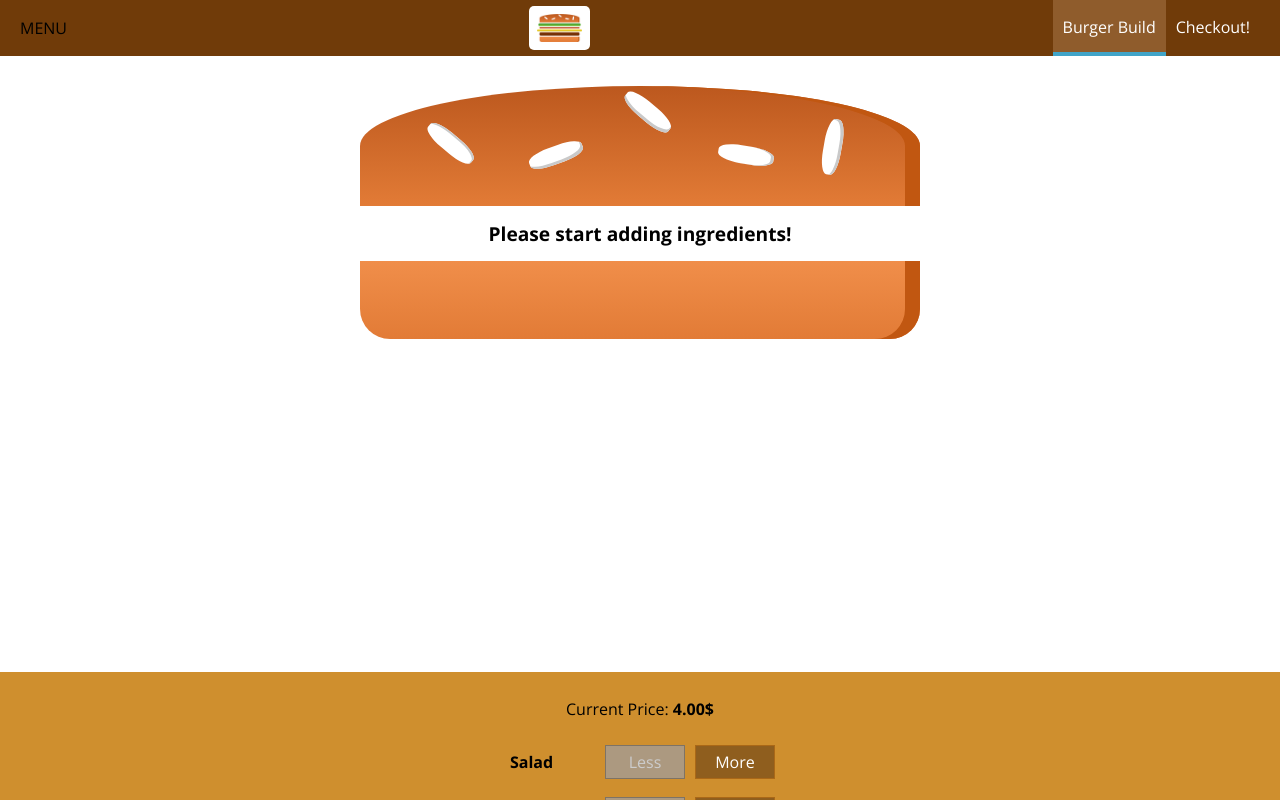
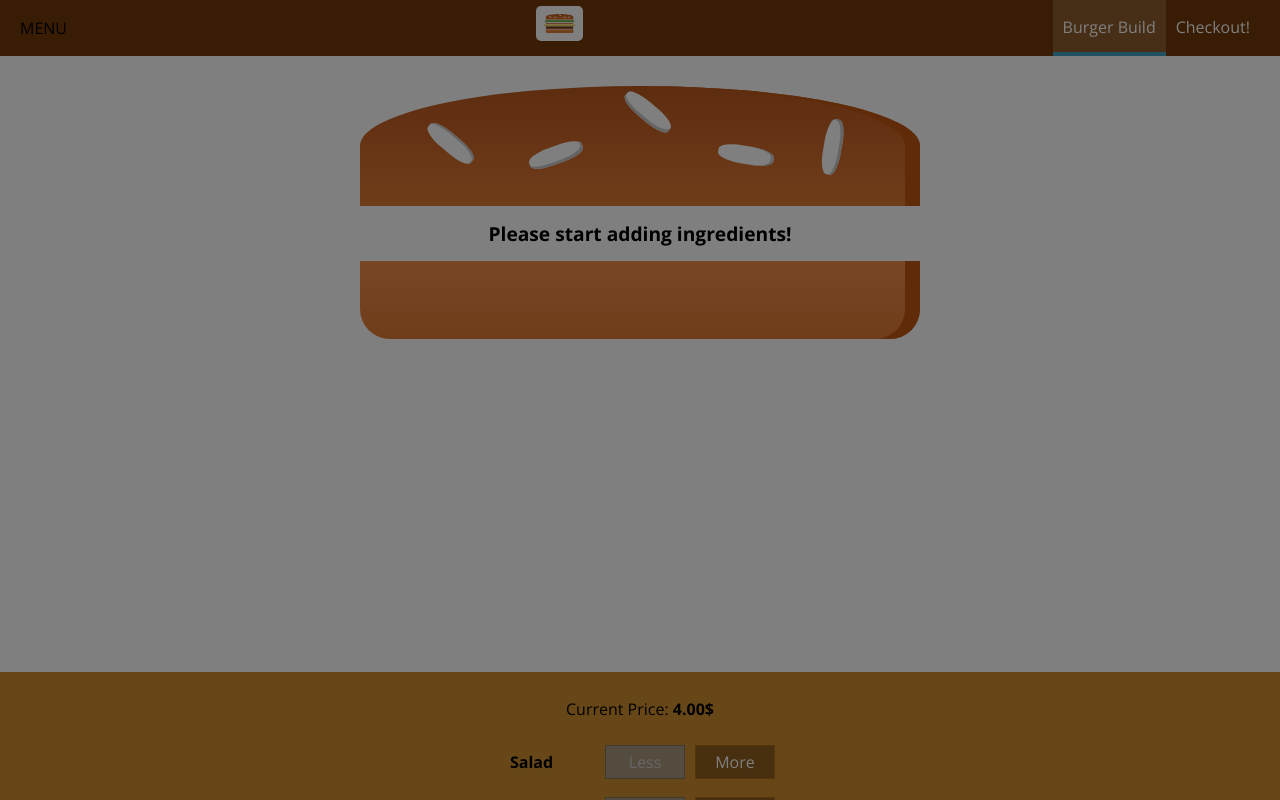
Before and after one commit to minhhieple97/burger-project, a React (Create React App) app: page / in a window 1280 px wide. Shown: the top 800 px of the page. Built offline with nearby package versions, Linux system fonts and the light colour scheme.

Commit message:
[1.0.0] buid-sideDrawer

```diff
--- a/src/components/Layout/Layout.js
+++ b/src/components/Layout/Layout.js
@@ -1,13 +1,27 @@
-import React from 'react';
+import React , {Component} from 'react';
 import Aux from '../../hoc/Wraper';
 import classes from './layout.module.css';
 import Toolbar from '../Navigation/Toolbar/Toolbar';
-const layout = (props)=>{
-    return <Aux>
+import SideDrawer from '../Navigation/SideDrawer/SideDrawer';
+class Layout extends Component {
+    state = {
+        showSideDrawer : true
+    }
+    sideDrawerClosedHandler = ()=>{
+        this.setState({showSideDrawer:false});
+    }
+    render(){
+        return (
+          <Aux>
         <Toolbar></Toolbar>
+        <SideDrawer
+        open={this.state.showSideDrawer}
+        closed={this.sideDrawerClosedHandler}></SideDrawer>
         <main className={classes.Content}>
-            {props.children}
+            {this.props.children}
         </main>
     </Aux>
+        )
+    }
 }
-export default layout;
+export default Layout;
--- a/src/components/Logo/Logo.js
+++ b/src/components/Logo/Logo.js
@@ -1,7 +1,7 @@
 import React from 'react';
 import classes from './logo.module.css'
 import burgerLogo from '../../assets/images/burger-logo.png';
-const logo = (props)=><div className={classes.Logo} >
+const logo = (props)=><div className={classes.Logo} style={{height:props.height}} >
         <img src={burgerLogo} alt="MyBurger"></img>
     </div>
 export default logo;
--- a/src/components/Navigation/NavigationItems/NavigationItem/navigationItem.module.css
+++ b/src/components/Navigation/NavigationItems/NavigationItem/navigationItem.module.css
@@ -1,18 +1,35 @@
+
+.NavigationItem {
+    margin: 10px 0;
+    box-sizing: border-box;
+    display: block;
+    width:100%;
+}
+.NavigationItem a {
+    color:#8F5C2C;
+    text-decoration: none;
+    height: 100%;
+    box-sizing: border-box;
+    display: block;
+}
+.NavigationItem a:hover,
+.NavigationItem a:active,
+.NavigationItem a.active {
+    color: #40A4C8;
+}
+@media (min-width:500px){
     .NavigationItem {
         margin: 0;
-    box-sizing: border-box;
         display: flex;
         height: 100%;
         align-items: center;
+        width:auto;
     }
     .NavigationItem a {
         color: white;
-    text-decoration: none;
         height: 100%;
         padding:16px 10px;
         border-bottom:4px solid transparent;
-    box-sizing: border-box;
-    display: block;
     }
     .NavigationItem a:hover,
     .NavigationItem a:active,
@@ -21,3 +38,4 @@
         border-bottom: 4px solid #40A4C8;
         color: white;
     }
+}
--- a/src/components/Navigation/NavigationItems/navigationItems.module.css
+++ b/src/components/Navigation/NavigationItems/navigationItems.module.css
@@ -5,4 +5,10 @@
     display: flex;
     align-items: center;
     height: 100%;
+    flex-flow: column;
 }
+@media (min-width:500px){
+.NavigationItems {
+    flex-flow: row;
+}
+}
--- /dev/null
+++ b/src/components/Navigation/SideDrawer/SideDrawer.js
@@ -0,0 +1,25 @@
+import React from 'react';
+import Logo from '../../Logo/Logo';
+import NavigationItems from '../NavigationItems/NavigationItems';
+import Backdrop from '../../UI/Backdrop/Backdrop';
+import classes from './sideDrawer.module.css';
+import Aux from '../../../hoc/Wraper';
+const sideDrawer = (props)=> {
+    let attachedClasses = [classes.SideDrawer,classes.Close];
+    if(props.open){
+        attachedClasses = [classes.SideDrawer,classes.Open];
+    }
+    return(
+    <Aux>
+        <Backdrop show={props.open} clicked={props.closed} />
+       <div className={attachedClasses.join(' ')}>
+           <div className={classes.Logo}>
+            <Logo></Logo>
+           </div>
+           <nav><NavigationItems></NavigationItems></nav>
+      </div>
+    </Aux>
+
+    )
+}
+export default sideDrawer;
--- /dev/null
+++ b/src/components/Navigation/SideDrawer/sideDrawer.module.css
@@ -0,0 +1,28 @@
+.SideDrawer {
+    position: fixed;
+    width:280px;
+    max-width:70%;
+    height:100%;
+    left:0;
+    top:0;
+    z-index:200;
+    background-color: white;
+    padding:32px 16px;
+    box-sizing:border-box;
+    transition: transform 0.3s ease-out;
+}
+@media (min-width:500px){
+    .SideDrawer {
+        display:none;
+    }
+}
+.Open {
+    transform: translateX(0);
+}
+.Close {
+    transform: translateX(-100%);
+}
+.Logo {
+    height: 11%;
+    margin-bottom:32px;
+}
--- a/src/components/Navigation/Toolbar/Toolbar.js
+++ b/src/components/Navigation/Toolbar/Toolbar.js
@@ -2,10 +2,13 @@
 import classes from './toolbar.module.css';
 import Logo from '../../Logo/Logo';
 import NavigationItems from '../NavigationItems/NavigationItems';
+
 const toolbar = (props)=><header className={classes.Toolbar} >
     <div>MENU</div>
-    <Logo></Logo>
-    <nav>
+    <div className={classes.Logo}>
+     <Logo></Logo>
+    </div>
+    <nav className={classes.DesktopOnly}>
         <NavigationItems></NavigationItems>
     </nav>
 </header>
--- a/src/components/Navigation/Toolbar/toolbar.module.css
+++ b/src/components/Navigation/Toolbar/toolbar.module.css
@@ -15,3 +15,12 @@
 .Toolbar nav {
     height:100%;
 }
+
+.Logo {
+    height:80%;
+}
+@media (max-width:499px){
+    .DesktopOnly {
+        display:none;
+    }
+}
```
Lines whose indentation alone changed are shown as unchanged.
